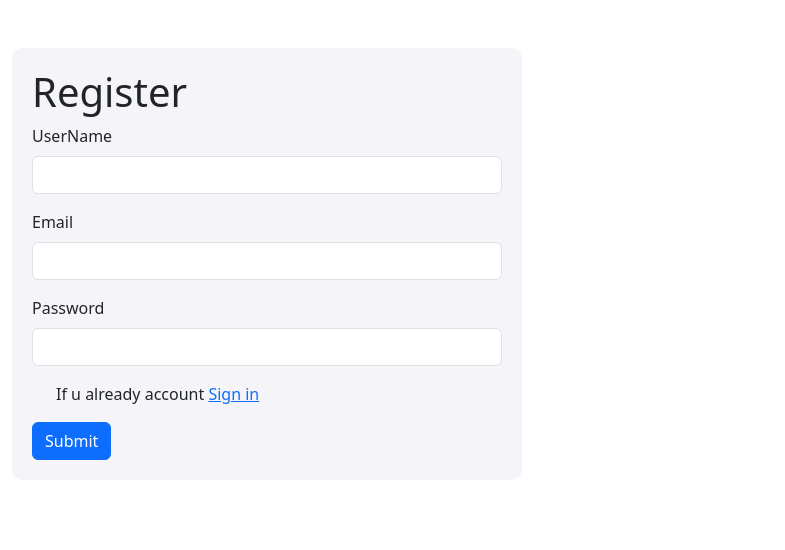
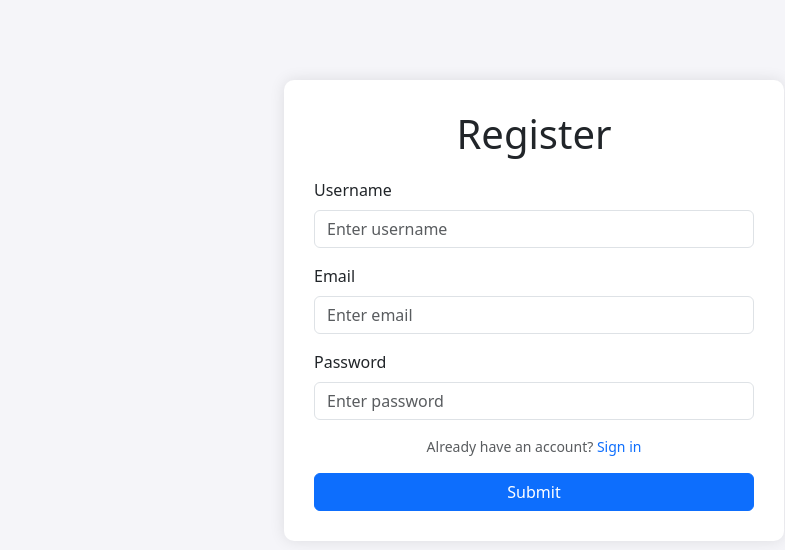
Before and after one commit to Shaikfahad4/todolist_project-1, a Django app: page /registerview/ in a window 1280 px wide. Shown: the top 550 px of the page, without its empty margins (106-891 px from the left). Run offline with Django 5.2, Linux system fonts and the light colour scheme.

Commit message:
fix errors

```diff
--- a/todos/templates/register.html
+++ b/todos/templates/register.html
@@ -1,62 +1,70 @@
 <!DOCTYPE html>
+
 <html lang="en">
 <head>
+    {% load static %}
     <meta charset="UTF-8">
     <meta name="viewport" content="width=device-width, initial-scale=1.0">
-    <title>Document</title>
+    <title>Register</title>
     <link href="https://cdn.jsdelivr.net/npm/bootstrap@5.3.8/dist/css/bootstrap.min.css" rel="stylesheet" integrity="sha384-sRIl4kxILFvY47J16cr9ZwB07vP4J8+LH7qKQnuqkuIAvNWLzeN8tE5YBujZqJLB" crossorigin="anonymous">
     <style>
-        .container-fluid{
+        body {
             background-color: rgb(245, 245, 249);
+            font-family: system-ui, -apple-system, BlinkMacSystemFont, 'Segoe UI', Roboto, Oxygen, Ubuntu, Cantarell, 'Open Sans', 'Helvetica Neue', sans-serif;
+        }
+        .main-container {
+            background-color: white;
+            max-width: 500px;
+            margin: 80px auto 0 auto;
+            padding: 30px;
             border-radius: 10px;
-            padding: 20px;
+            box-shadow: 0 0 15px rgba(0,0,0,0.1);
         }
-        .header{
-            font-family:system-ui, -apple-system, BlinkMacSystemFont, 'Segoe UI', Roboto, Oxygen, Ubuntu, Cantarell, 'Open Sans', 'Helvetica Neue', sans-serif;
+        .header {
+            margin-bottom: 20px;
+            text-align: center;
+        }
+        .form-text a {
+            text-decoration: none;
+        }
+        .btn-primary {
+            width: 100%;
+        }
+        .alert {
+            margin-top: 10px;
         }
     </style>
 </head>
 <body>
-    <div class="container p-5">
-        <div class="row">
-            <div class="col-6">
-                <div class="container-fluid">
-                    <h1 class="header">
-                        Register
-                    </h1>
+    <div class="main-container">
+        <h1 class="header">Register</h1>
         <form method="POST">
             {% csrf_token %}
             {% if messages %}
                 {% for message in messages %}
-                <div class="alert alert-{{ message.tags }} mt-2" role="alert">
+                    <div class="alert alert-{{ message.tags }}" role="alert">
                         {{ message }}
                     </div>
                 {% endfor %}
             {% endif %}
             <div class="mb-3">
-                <label for="exampleInputEmail1" class="form-label">UserName</label>
-                <input type="text" class="form-control" id="exampleInputEmail1" name="username" aria-describedby="emailHelp">
-                <!-- <div id="emailHelp" class="form-text">We'll never share your email with anyone else.</div> -->
-              </div>
-
-              <div class="mb-3">
-                <label for="exampleInputEmail1" class="form-label">Email</label>
-                <input type="email" class="form-control" id="exampleInputEmail1" name="email" aria-describedby="emailHelp">
-                <!-- <div id="emailHelp" class="form-text">We'll never share your email with anyone else.</div> -->
+                <label for="username" class="form-label">Username</label>
+                <input type="text" class="form-control" id="username" name="username" placeholder="Enter username">
             </div>
             <div class="mb-3">
-                <label for="exampleInputPassword1" class="form-label">Password</label>
-                <input type="password" class="form-control" name="password" id="exampleInputPassword1">
+                <label for="email" class="form-label">Email</label>
+                <input type="email" class="form-control" id="email" name="email" placeholder="Enter email">
             </div>
-              <div class="mb-3 form-check">
-                <span>If u already account <a href="/loginview/">Sign in</a></span>
+            <div class="mb-3">
+                <label for="password" class="form-label">Password</label>
+                <input type="password" class="form-control" id="password" name="password" placeholder="Enter password">
+            </div>
+            <div class="mb-3 form-text text-center">
+                Already have an account? <a href="/loginview/">Sign in</a>
             </div>
             <button type="submit" class="btn btn-primary">Submit</button>
         </form>
     </div>
-            </div>
-        </div>
-    </div>
 <script src="https://cdn.jsdelivr.net/npm/bootstrap@5.3.8/dist/js/bootstrap.bundle.min.js" integrity="sha384-FKyoEForCGlyvwx9Hj09JcYn3nv7wiPVlz7YYwJrWVcXK/BmnVDxM+D2scQbITxI" crossorigin="anonymous"></script>
 </body>
 </html>
```
Also changed, not shown: todos/templates/login.html (+32 -23 lines), todos/templates/webfile.html (+135 -1 lines), db.sqlite3. Lines whose indentation alone changed are shown as unchanged.
